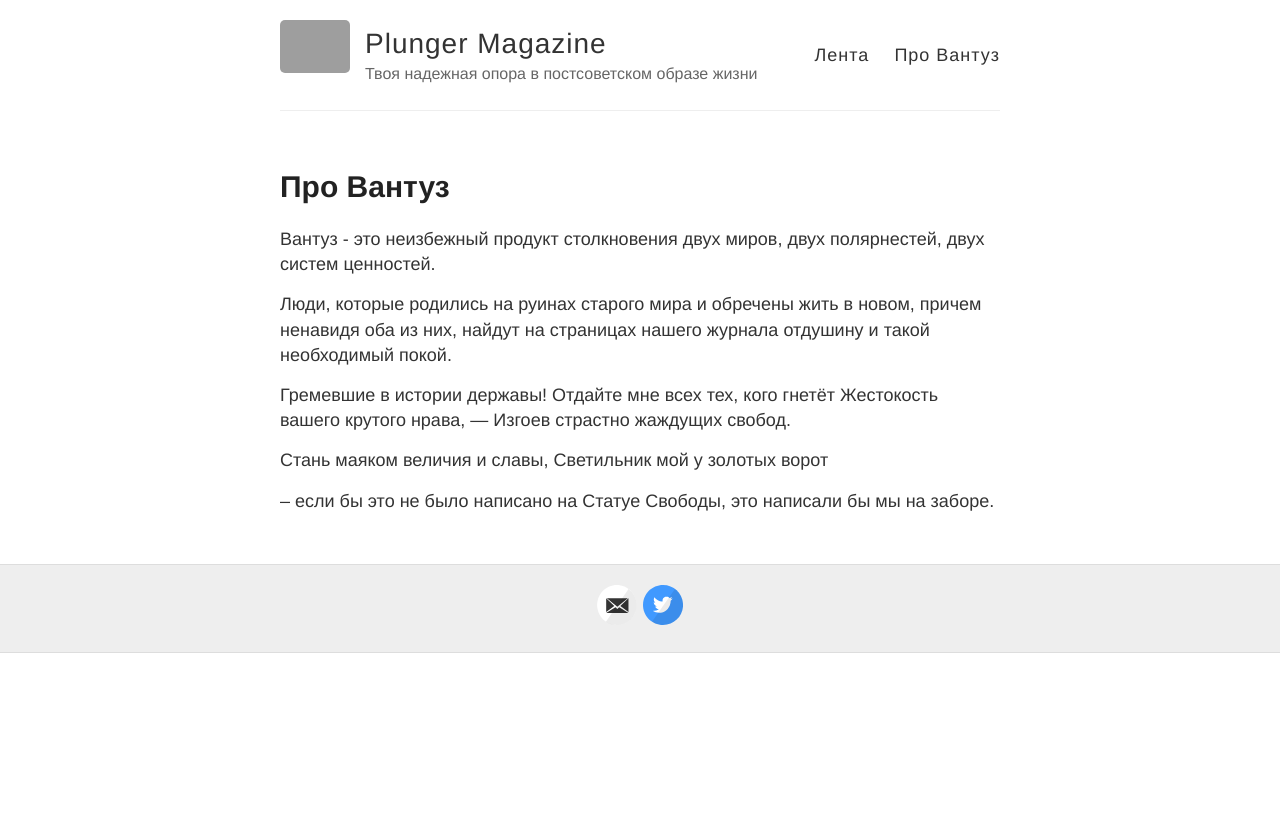
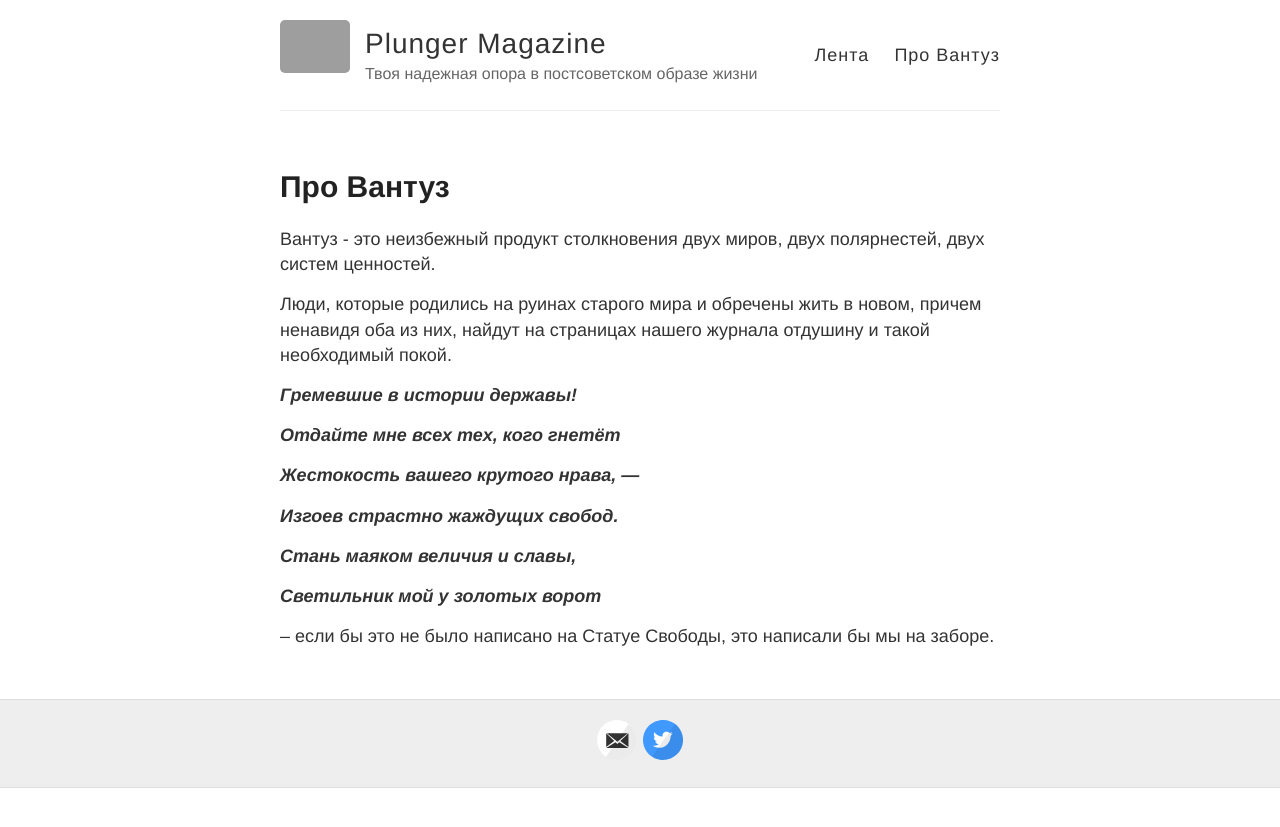
Before and after one commit to SyntheticDream/SyntheticDream.github.io, a Jekyll site: the page built from about.md, in a window 1280 px wide. Shown: the top 827 px of the page. Built offline with Jekyll 4.4.1, drawn with Linux system fonts in a browser that asks for light colours; grey boxes are pictures that could not be loaded.

```diff
--- a/about.md
+++ b/about.md
@@ -8,12 +8,16 @@ permalink: /about/
 
 Люди, которые родились на руинах старого мира и обречены жить в новом, причем ненавидя оба из них, найдут на страницах нашего журнала отдушину и такой необходимый покой.
 
->  Гремевшие в истории державы!
->  Отдайте мне всех тех, кого гнетёт
->  Жестокость вашего крутого нрава, —
->  Изгоев страстно жаждущих свобод.
+***Гремевшие в истории державы!***
 
->  Стань маяком величия и славы,
->  Светильник мой у золотых ворот
+***Отдайте мне всех тех, кого гнетёт***
+
+***Жестокость вашего крутого нрава, —***
+
+***Изгоев страстно жаждущих свобод.***
+
+***Стань маяком величия и славы,***
+
+***Светильник мой у золотых ворот***
 
 -- если бы это не было написано на Статуе Свободы, это написали бы мы на заборе.
```
